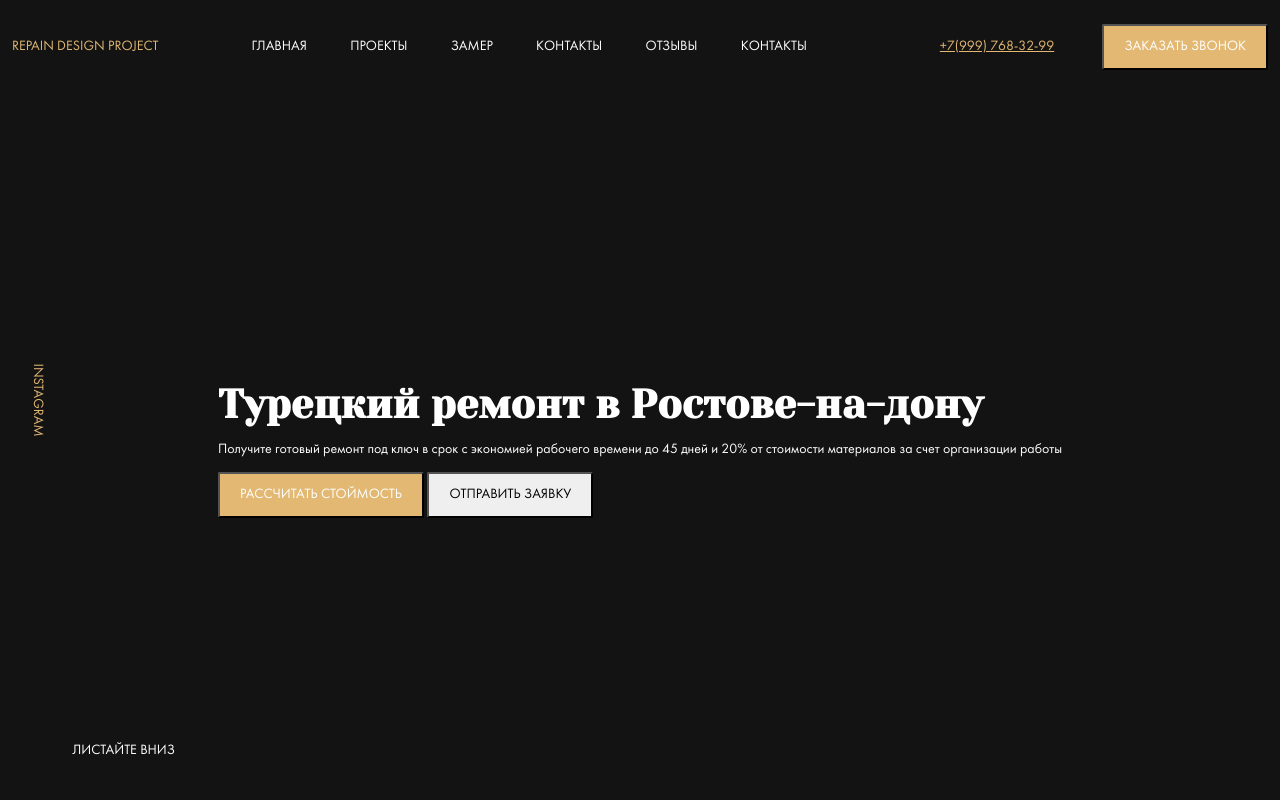
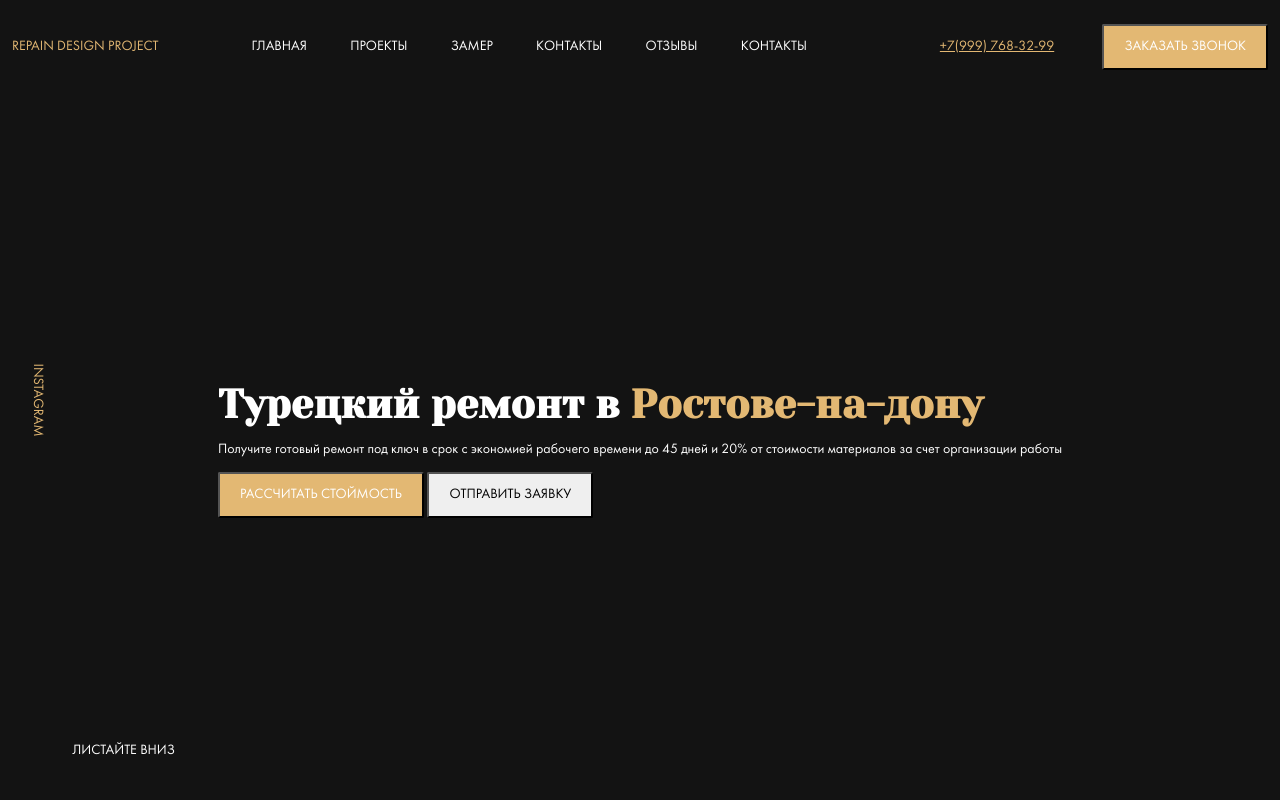
Before and after one commit to Kiss1414/repair-design, a website: page index.html in a window 1280 px wide. Drawn offline with Linux system fonts and the light colour scheme; files whose address does not match are found by name.

Commit message:
покрасили заголовок

```diff
--- a/index.html
+++ b/index.html
@@ -39,7 +39,7 @@
       </div>
       <div class="container">
         <div class="hero_content">
-          <h1 class=" title hero__title">Tурецкий ремонт в Ростове-на-дону</h1>
+          <h1 class=" title hero__title">Tурецкий ремонт в <span class="title--primary">Ростове-на-дону</span></h1>
           <p class="hero__text">Получите готовый ремонт под ключ в срок с экономией рабочего времени до 45 дней и 20% от
             стоимости материалов за счет организации работы</p>
           <button class="button hero__buttom button--primary">Рассчитать стоймость</button>
--- a/sass/templates/_hero.sass
+++ b/sass/templates/_hero.sass
@@ -42,3 +42,5 @@
  font-family: 'Yeseva One', cursive;
  text-transform:
  font-size: 40px
+ &--primary
+   color: $primary
```
Also changed, not shown: css/style.css.
